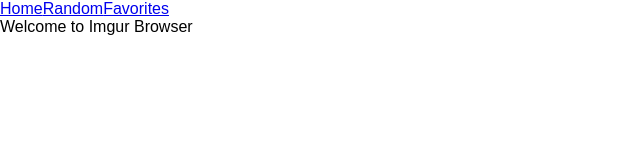
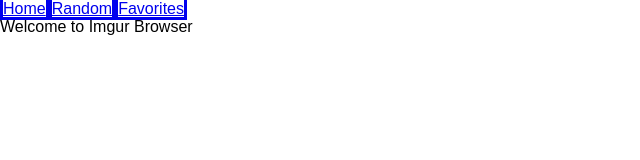
Before and after one commit to mk4555/dog-imgur-browser, a React (Create React App) app: page / in a window 1280 px wide. Shown: the top 160 px of the page, without its empty margins (0-640 px from the left). Built offline with nearby package versions, Linux system fonts and the light colour scheme.

Commit message:
moved Navlinks into Navbar component

```diff
--- a/package.json
+++ b/package.json
@@ -4,6 +4,7 @@
   "private": true,
   "dependencies": {
     "react": "^16.4.1",
+    "react-bootstrap": "^0.32.1",
     "react-dom": "^16.4.1",
     "react-router-dom": "^4.3.1",
     "react-scripts": "1.1.4"
--- a/src/components/App.js
+++ b/src/components/App.js
@@ -1,34 +1,16 @@
 import React from 'react';
+import Navbar from './Navbar'
 import { BrowserRouter as Router, NavLink, Route } from 'react-router-dom';
-// import './App.css';
+import '../styles/App.css'
 
 const App = (props) =>
   <Router>
     <div>
-      <NavLink to="/">Home</NavLink>
-      <NavLink to='/random'>Random</NavLink>
-      <NavLink to='/favorites'>Favorites</NavLink>
-      <Route exact path="/" render={() => <div>Welcome to Imgur Browser</div>} />
+      <Navbar />
+      <Route className="navbar" exact path="/" render={() => <div>Welcome to Imgur Browser</div>} />
       <Route path='/random' render={() => <div>Mock Random esting</div>} />
       <Route path='/favorites' render={() => <div>Mock Favorites </div>} />
     </div>
   </Router>;
 
-
-// class App extends Component {
-//   render() {
-//     return (
-//       <div className="App">
-//         <header className="App-header">
-//           <img src={logo} className="App-logo" alt="logo" />
-//           <h1 className="App-title">Welcome to React</h1>
-//         </header>
-//         <p className="App-intro">
-//           To get started, edit <code>src/App.js</code> and save to reload.
-//         </p>
-//       </div>
-//     );
-//   }
-// }
-
 export default App;
--- /dev/null
+++ b/src/components/Navbar.js
@@ -0,0 +1,11 @@
+import React from 'react'
+import { BrowserRouter as Router, NavLink, Route } from 'react-router-dom';
+
+const Navbar = () =>
+  <div>
+    <NavLink className="navbar" to="/">Home</NavLink>
+    <NavLink className="navbar" to='/random'>Random</NavLink>
+    <NavLink className="navbar" to='/favorites'>Favorites</NavLink>
+  </div>
+
+export default Navbar
--- a/src/index.js
+++ b/src/index.js
@@ -1,6 +1,6 @@
 import React from 'react';
 import ReactDOM from 'react-dom';
-import './index.css';
+import './styles/index.css';
 import App from './components/App';
 import registerServiceWorker from './registerServiceWorker';
 
--- /dev/null
+++ b/src/styles/App.css
@@ -0,0 +1,10 @@
+.App {
+  text-align: center;
+}
+
+.navbar {
+  width: 500px;
+  height: 500px;
+  border-style: solid;
+  text-align: center;
+}
```
Also changed, not shown: src/App.css (deleted, +0 -28 lines), src/styles/index.css (renamed from src/index.css), 1 other file (tests, documents, lock files or other folders).
